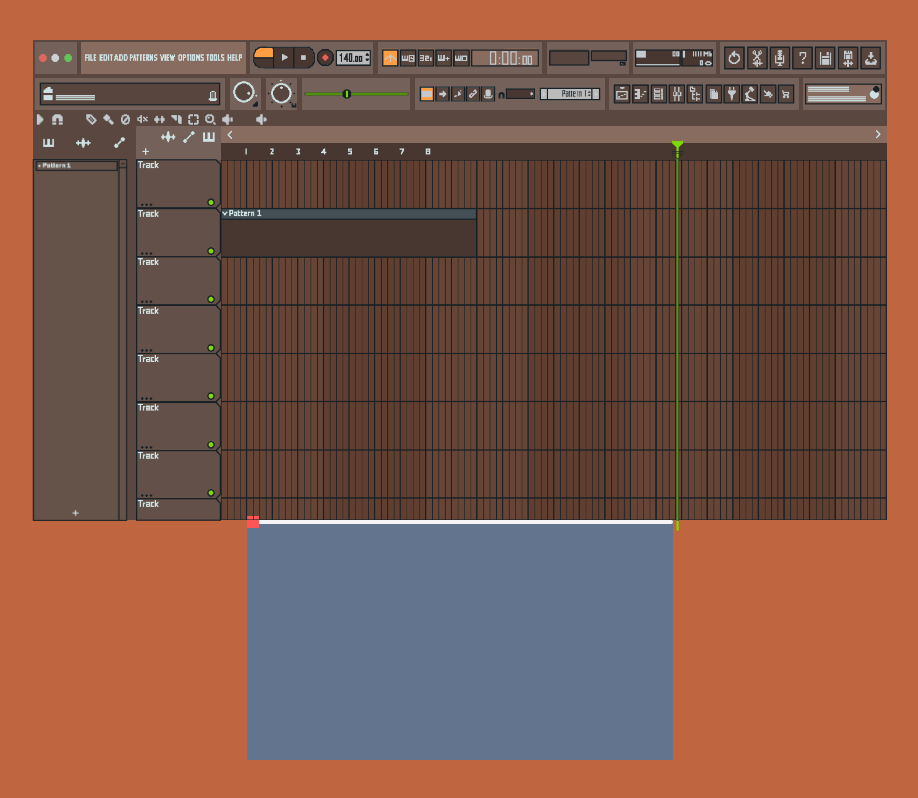
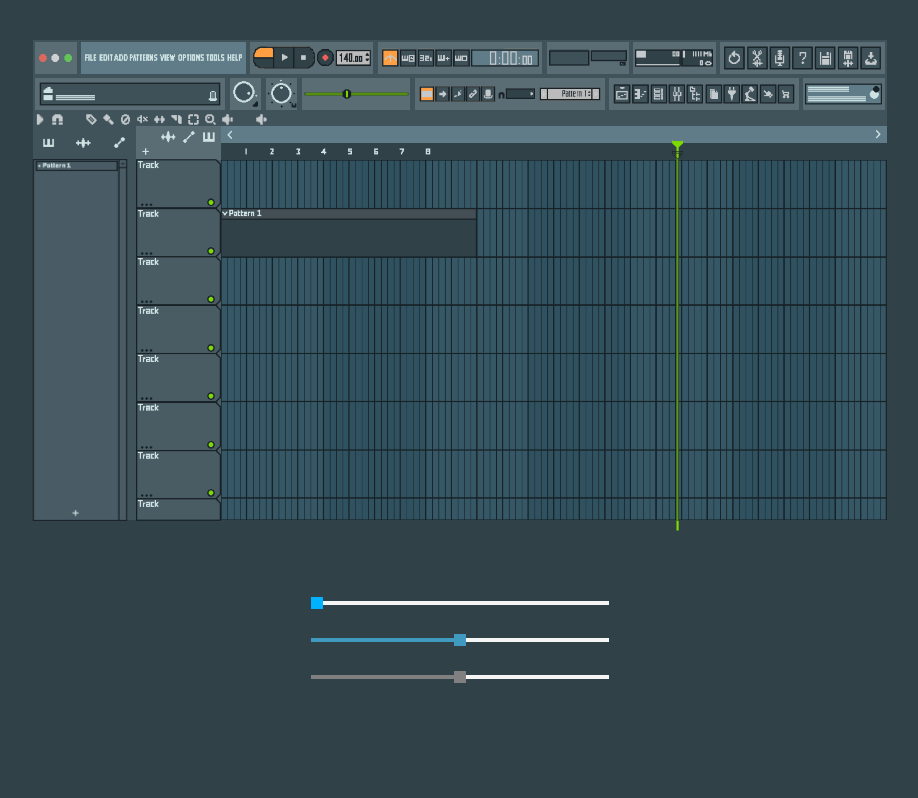
Before and after one commit to daireks-dev/fl-theme-maker, a Next.js app in the folder frontend/: page / in a window 1280 px wide. Shown: the whole page, without its empty margins (180-1098 px from the left). Built offline with nearby package versions, Linux system fonts and the light colour scheme.

Commit message:
HSV slider functionality working

```diff
--- a/frontend/src/app/page.tsx
+++ b/frontend/src/app/page.tsx
@@ -1,12 +1,17 @@
+"use client"
+
 import Image from "next/image";
 import Mask from "../../components/Mask";
 import Color from "../../components/Color";
 import { colorModels } from "../../lib/colors";
 import { Slider } from "@/components/ui/slider";
+import { useState } from "react";
 
-const hue = 180
-const saturation = 0
-const brightness = 0
+export default function Home() {
+
+  const [hue, setHue] = useState(0)
+  const [saturation, setSaturation] = useState(0)
+  const [brightness, setBrightness] = useState(0)
 
     //Calculated
   const bgColorLightest = `hsl(
@@ -71,9 +76,8 @@ const accent2 = "#FF9F41";
 
   const tempoColor = "#BBBBBB";
 
-export default function Home() {
   return (
-    <div className="w-screen h-screen flex flex-col justify-center items-center" style={{ backgroundColor: `hsl(${hue+198}, ${((saturation+256)/512)*100}%, ${((brightness+256)/512)*100}%)` }}>
+    <div className="w-screen h-screen flex flex-col justify-center items-center" style={{ backgroundColor: bgColorDarkest}}>
       <div className="bg-slate-600 h-[60vh] aspect-video flex-row">
         <div className="bg-slate-600 w-full h-[15%] flex-row">
           <div className="w-full h-[50%] flex" style={{ backgroundColor: bgColor }}>
@@ -223,8 +227,41 @@ export default function Home() {
         </div>
       </div>
 
-      <div className="bg-slate-500 aspect-video h-[30vh]">
-        <Slider color="#FF5555"></Slider>
+      <div className="aspect-video h-[30vh] flex flex-col justify-around items-center p-[5%]">
+        <Slider
+          min={0}
+          max={360}
+          value={hue}
+          onValueChange={(value) => {
+            if (typeof value === "number") {
+              setHue(value)
+            }
+          }}
+          color={`hsl(${hue + 198}, 100%, 50%)`}
+        />
+        <Slider
+          min={-256}
+          max={256}
+          value={saturation}
+          onValueChange={(value) => {
+            if (typeof value === "number") {
+              setSaturation(value)
+            }
+          }}
+          color={`hsl(${hue + 198}, ${((saturation+256)/512)*100}%, 50%)`}
+        />
+        <Slider
+          min={-256}
+          max={256}
+          value={brightness}
+          onValueChange={(value) => {
+            if (typeof value === "number") {
+              setBrightness(value)
+            }
+          }}
+          color={`hsl(0, 0%, ${((brightness+256)/512)*100}%)`}
+        />
+
       </div>
     </div>
   );
--- a/frontend/src/components/ui/slider.tsx
+++ b/frontend/src/components/ui/slider.tsx
@@ -37,7 +37,7 @@ function Slider({
       <SliderPrimitive.Control className="relative flex w-full touch-none items-center select-none data-disabled:opacity-50 data-vertical:h-full data-vertical:min-h-40 data-vertical:w-auto data-vertical:flex-col">
         <SliderPrimitive.Track
           data-slot="slider-track"
-          className="relative grow overflow-hidden rounded-full bg-muted select-none data-horizontal:h-1 data-horizontal:w-full data-vertical:h-full data-vertical:w-1"
+          className="relative grow overflow-hidden bg-muted select-none data-horizontal:h-1 data-horizontal:w-full data-vertical:h-full data-vertical:w-1"
         >
           <SliderPrimitive.Indicator
             data-slot="slider-range"
```
Lines whose indentation alone changed are shown as unchanged.
